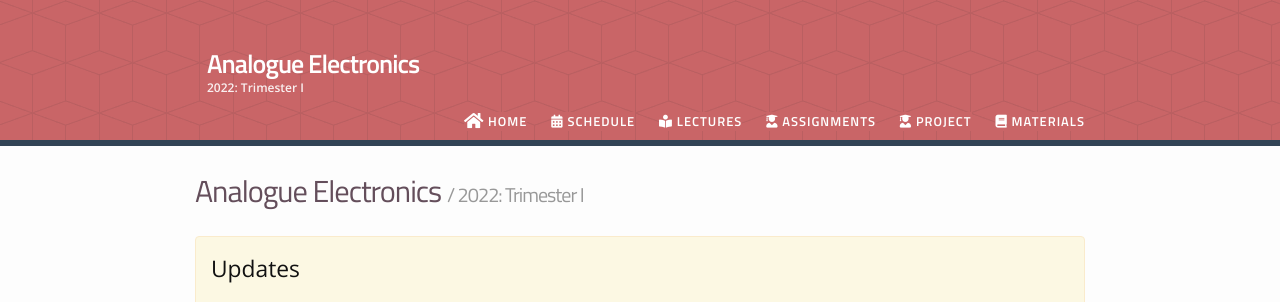
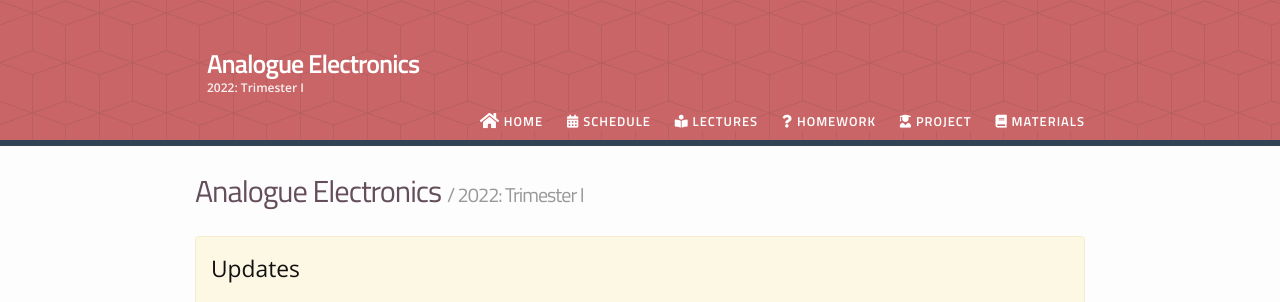
Before and after one commit to qiriro/epe2165, a Jekyll site: the page built from index.md, in a window 1280 px wide. Shown: the top 302 px of the page. Built offline with Jekyll 4.4.1, drawn with Linux system fonts in a browser that asks for light colours; nearby versions of some CDN libraries.

Commit message:
modify date format

```diff
--- a/_data/nav.yml
+++ b/_data/nav.yml
@@ -12,8 +12,8 @@ items:
   icon_class: fas fa-book-reader
 
 - url: /assignments/
-  name: Assignments
-  icon_class: fas fa-user-graduate
+  name: Homework
+  icon_class: fas fa-question
 
 - url: /project/
   name: Project
--- a/_layouts/assignment.html
+++ b/_layouts/assignment.html
@@ -11,7 +11,7 @@ title: page.title
 
   <div>
     {% if page.due_event %}
-    <span style="font-weight: bold">Due Date: {{ page.due | date: site.dateformat }} {{ page.due_event.date | date: "%H:%M" }}</span>
+    <span style="font-weight: bold">Due Date:</span> {{ page.due | date: site.dateformat }} {{ page.due_event.date | date: "%A, %B %d, %y at %r" }}
     {% endif %}
     <p style="font-weight: bold">Download
       {% if page.pdf %}
```
Also changed, not shown: _config.yml (line endings or trailing spaces), 8 other files.
